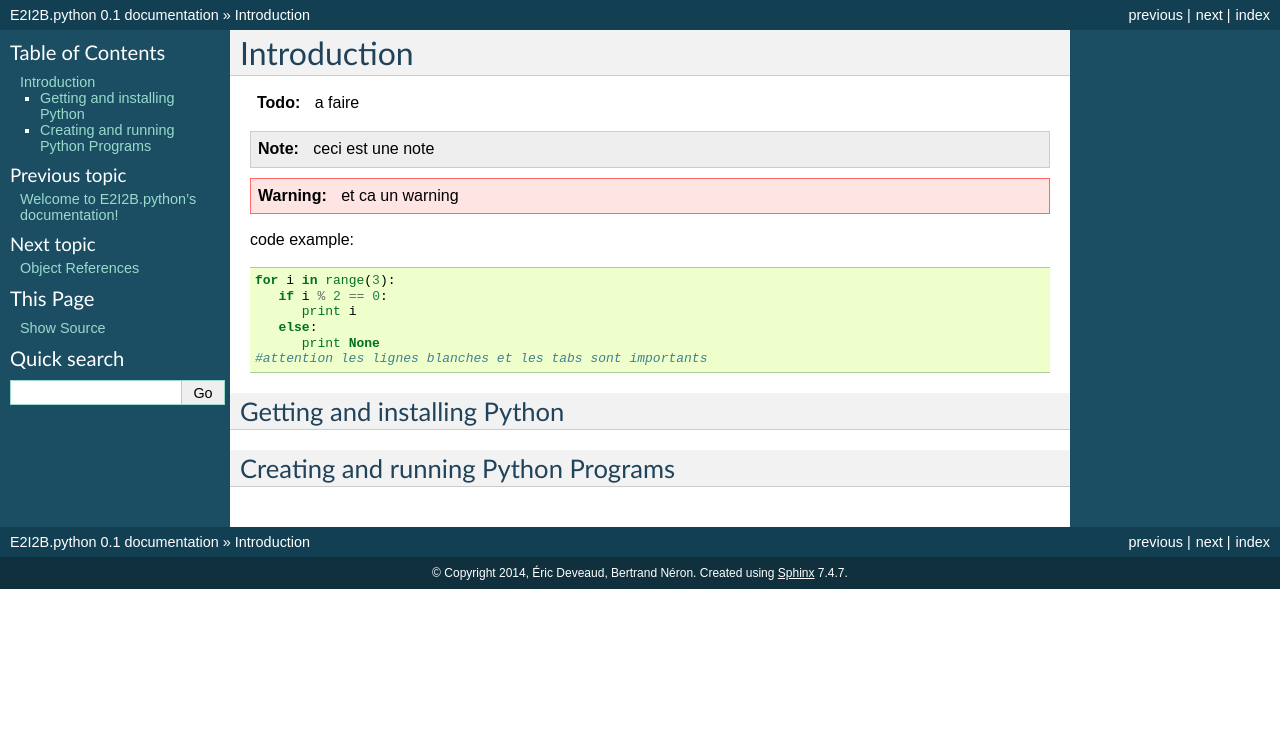
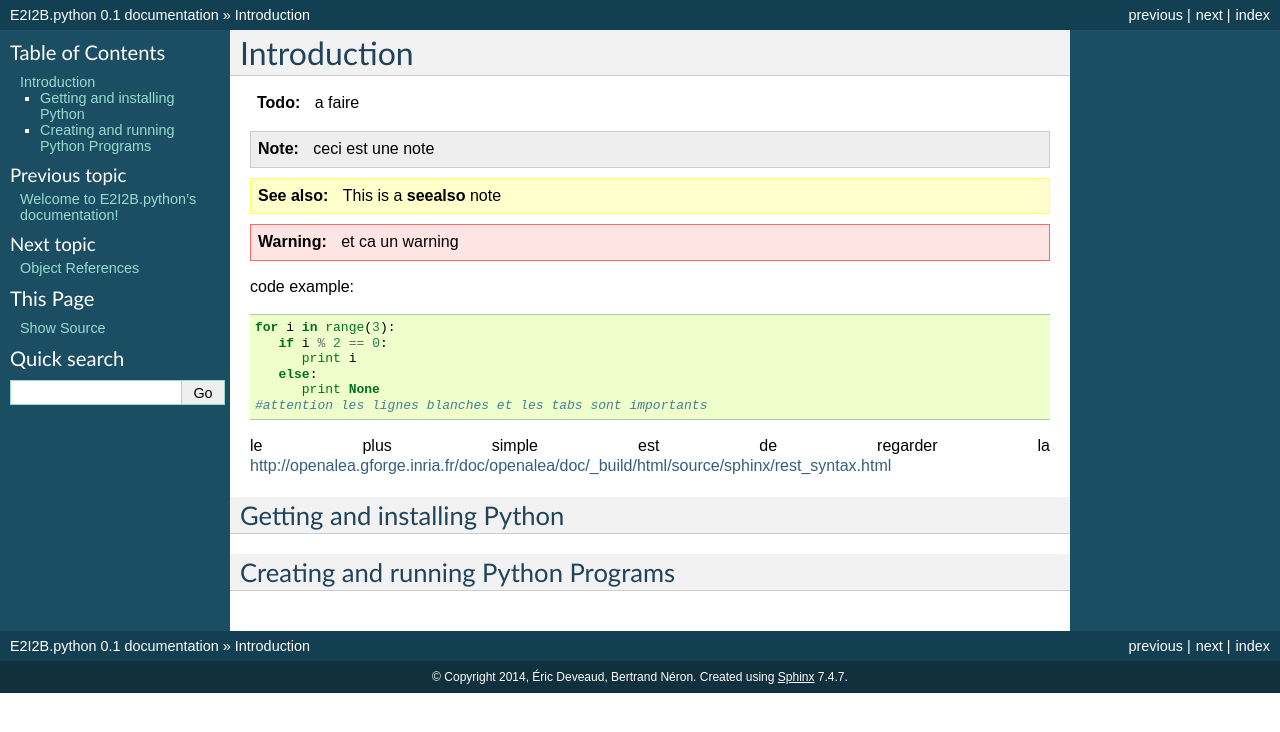
Before and after one commit to C3BI-pasteur-fr/python-course-1, a Sphinx documentation site: the page built from source/Introduction.rst, in a window 1280 px wide. Shown: the top 732 px of the page. Built offline with Sphinx 7.4.7, drawn with Linux system fonts in a browser that asks for light colours.

Commit message:
put link toward the rest cheat sheet

```diff
--- a/source/Introduction.rst
+++ b/source/Introduction.rst
@@ -4,14 +4,13 @@
 Introduction
 ************
 
-.. todo::
-   a faire
+.. todo:: a faire
 
-.. note::
-   ceci est une note
+.. note:: ceci est une note
 
-.. warning::
-   et ca un warning
+.. seealso:: This is a **seealso** note
+
+.. warning:: et ca un warning
 
 code example: ::
 
@@ -22,6 +21,8 @@ code example: ::
          print None
    #attention les lignes blanches et les tabs sont importants
 
+le plus simple est de regarder la http://openalea.gforge.inria.fr/doc/openalea/doc/_build/html/source/sphinx/rest_syntax.html
+
 Getting and installing Python
 =============================
 
```
